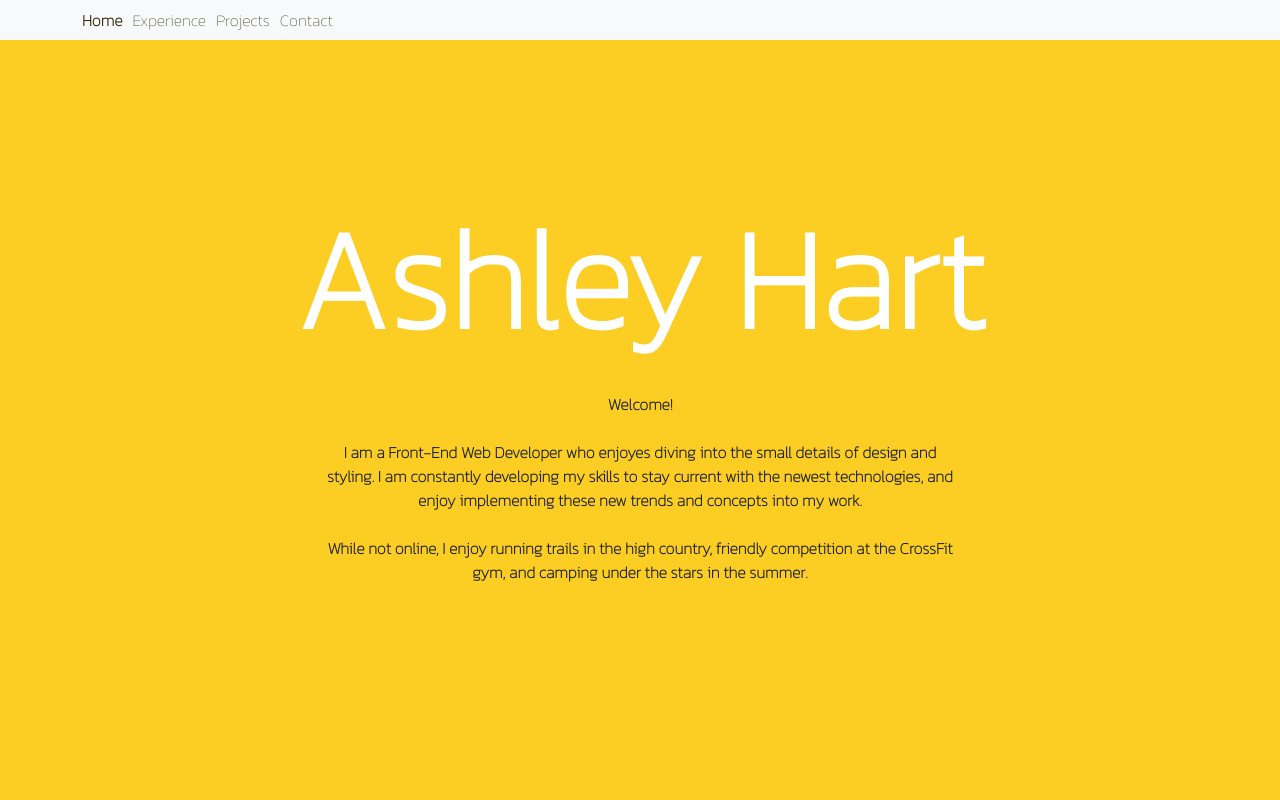
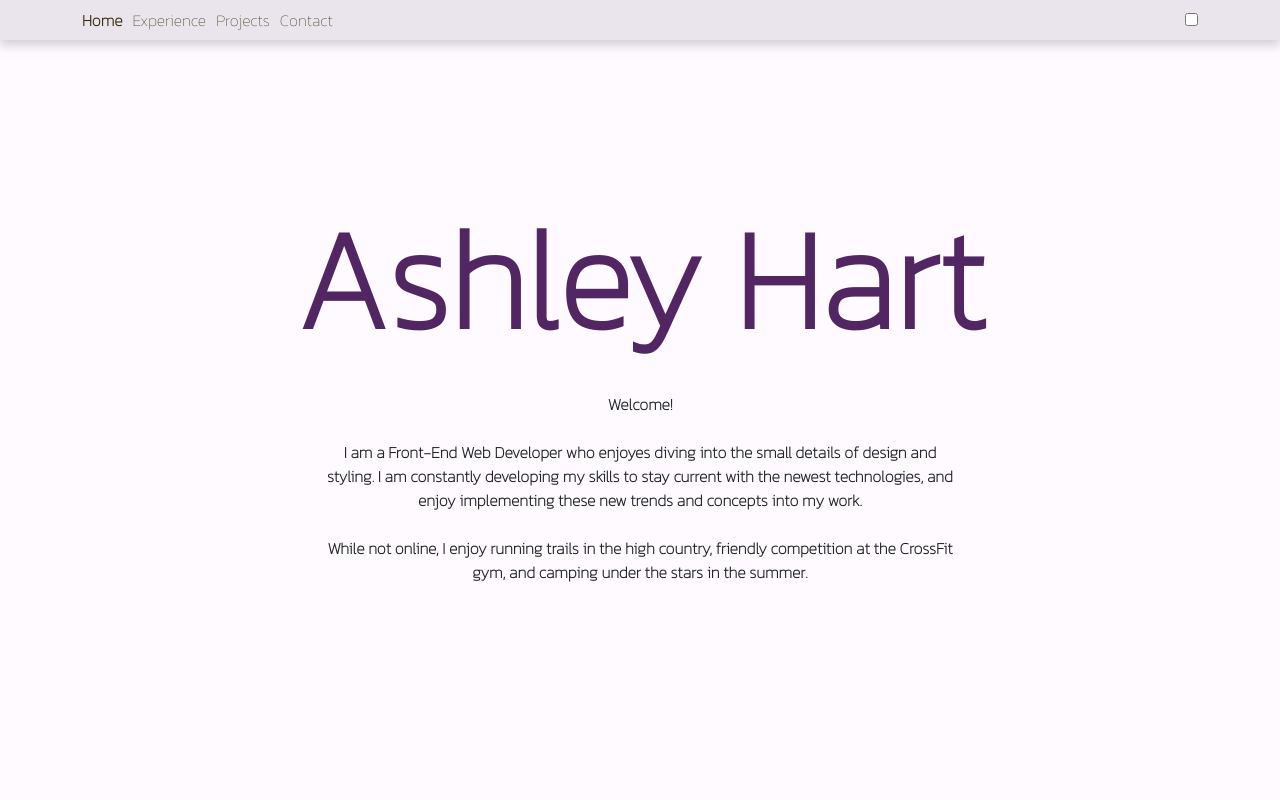
Before and after one commit to AshleyHart12/scss-portfolio, a React (Create React App) app: page /home in a window 1280 px wide. Shown: the top 800 px of the page. Built offline with nearby package versions, Linux system fonts and the light colour scheme.

Commit message:
toggle theme working

```diff
--- a/src/App.js
+++ b/src/App.js
@@ -1,17 +1,20 @@
+import { useEffect } from 'react';
 import './App.css';
 import './Scss/style.scss';
 import { BrowserRouter, Routes, Route } from 'react-router-dom';
 import Welcome from './Welcome';
 import ParallaxPage from './parallax';
-// import ContactForm from './Contact';
+import {keepTheme} from './Toggletheme';
 
 function App() {
+  useEffect(() => {
+    keepTheme();
+  })
   return (
     <BrowserRouter>
       <Routes>
         <Route path='/' element={<Welcome />} />
         <Route path='/home' element={<ParallaxPage />} />
-        {/* <Route path='/contact' element={<ContactForm />} /> */}
       </Routes>
     </BrowserRouter>
   );
--- a/src/Home.js
+++ b/src/Home.js
@@ -2,15 +2,25 @@ import React from "react";
 import "./Scss/style.scss";
 // import Aframe from './aframe';
 import { Element } from 'react-scroll';
-// import { Typewriter } from 'react-typewriting-effect';
-// import 'react-typewriting-effect/dist/index.css';
+// import Typed from "react-typed";
 
 const HomePageWelcome = () => {
   return (
     <Element id='home' name='home'>
     <div id="homepage-container" className="section-container">
-      <h1 className="sectionTitle">Ashley Hart</h1>
-      <div></div>
+    {/* <Typed
+      strings={[
+            "I'm a Full Stack Developer",
+            "I Love Software Development",
+            "I Love All My Subscribers",
+          ]}
+          typeSpeed={150}
+          backSpeed={100}
+          loop
+        /> */}
+      <div>
+         <h1 class='sectionTitle'>Ashley Hart</h1>
+      </div>
       <div class='home-page-text'>
       <span>Welcome!</span>
       <br/>
--- a/src/Navbar.js
+++ b/src/Navbar.js
@@ -2,12 +2,14 @@ import React, {useState} from 'react';
 import { Container, Navbar, Nav, NavDropdown } from 'react-bootstrap';
 import './Scss/style.scss';
 import {Link} from 'react-scroll';
+import ToggleButton from './ToggleButton';
 
 
 const Navigation = () => {
   const [expanded, setExpanded] = useState(false);
     return (
-        <Navbar bg="light" expand="lg" expanded={expanded}>
+      <>
+        <Navbar expand="lg" expanded={expanded}>
         <Container>
           <Navbar.Toggle aria-controls="basic-navbar-nav" onClick={() => setExpanded(!expanded)} />
           <Navbar.Collapse id="basic-navbar-nav">
@@ -16,21 +18,12 @@ const Navigation = () => {
               <Link to="experience" spy={true} smooth={true} duration={300} onClick={() => setExpanded(false)}>Experience</Link>
               <Link to="projects" spy={true} smooth={true} duration={300} onClick={() => setExpanded(false)}>Projects</Link>
               <Link to="contact" spy={true} smooth={true} duration={300} onClick={() => setExpanded(false)}>Contact</Link>
-              {/* <Nav.Link href="./experience">Experience</Nav.Link> */}
-              {/* <Nav.Link href="#link">Projects</Nav.Link>
-              <Nav.Link href="#link">About Me</Nav.Link>
-              <Nav.Link href="./Contact">Contact</Nav.Link> */}
-              {/* <NavDropdown title="Dropdown" id="basic-nav-dropdown">
-                <NavDropdown.Item href="#action/3.1">Action</NavDropdown.Item>
-                <NavDropdown.Item href="#action/3.2">Another action</NavDropdown.Item>
-                <NavDropdown.Item href="#action/3.3">Something</NavDropdown.Item>
-                <NavDropdown.Divider />
-                <NavDropdown.Item href="#action/3.4">Separated link</NavDropdown.Item>
-              </NavDropdown> */}
             </Nav>
           </Navbar.Collapse>
+          <ToggleButton />
         </Container>
       </Navbar>
+      </>
     )
 }
 
--- a/src/Scss/_variables.scss
+++ b/src/Scss/_variables.scss
@@ -1,5 +1,13 @@
+// BIGHT COLOR THEME
 $primary-color: #FCCD22;
 $secondary-color: #C61561;
 $primary-light: #F9DBE8;
 $accent-color: #357E9B;
 $text-color: #352C09;
+
+// MUTED COLOR THEME
+$primary-muted: rgb(254, 250, 255);
+// $secondary-muted:
+// $primary-light-muted:
+// $accent-color-muted:
+$text-color-muted: rgb(82, 38, 98);
--- a/src/Scss/style.scss
+++ b/src/Scss/style.scss
@@ -3,13 +3,43 @@
 @import './_variables';
 @import './mixins';
 
+.theme-bright {
+    #homepage-container  {
+        background-color: $primary-color;
+    }
+}
+
+.theme-muted {
+    #homepage-container {
+        background-color: $primary-muted
+    }
+    #experience-container {
+        background-color: rgb(243, 235, 245);
+    }
+    #projects-container {
+        background-color: rgb(228, 221, 230);
+    }
+    #contact-container {
+        background-color: rgb(218, 209, 220);
+    }
+    #form-submit {
+        background: repeat padding-box border-box 0% 0%/auto auto scroll linear-gradient(180deg, rgba(82, 38, 98, 0.75) 0%, rgba(82, 38, 98, 0.75) 100%), repeat padding-box border-box 50% 9%/50%, #FFFFFF;
+        border: none;
+    }
+     h1, .progress-title {
+        color: $text-color-muted
+     }
+}
+
 body {
     font-family: 'Kanit', sans-serif;
 }
 
-html {
+html, #root {
     scroll-behavior: smooth;
   }
+
+
 
 // GLOBALS
 .sectionTitle {
@@ -27,6 +57,11 @@ html {
         padding: 50px;
     }
 }
+
+
+
+
+
 
 // Button Primary
 .btn {
@@ -60,6 +95,8 @@ html {
     top: 0;
     width: 100%;
     z-index: 1;
+    background-color: rgba(230, 223, 233, 0.815);
+    box-shadow: 0px 5px 10px rgba(188, 181, 192, 0.676);
 }
 
  .navbar-nav{
@@ -77,6 +114,8 @@ html {
     margin-right: 10px;
 }
 
+// Toggle Button
+
 // Parallax Page
 div[class*='bgimg'] {
     position: relative;
@@ -89,21 +128,6 @@ div[class*='bgimg'] {
     height: 100px;
     background-image: url('https://external-content.duckduckgo.com/iu/?u=https%3A%2F%2Fi.pinimg.com%2Foriginals%2Fa2%2F4e%2F52%2Fa24e52669efb74b142c2cf1f32819a3f.jpg&f=1&nofb=1');
 }
-
-// .bgimg-1 {
-//     background-image: url('https://external-content.duckduckgo.com/iu/?u=https%3A%2F%2Fcdn.wallpapersafari.com%2F11%2F35%2FMVeijS.png&f=1&nofb=1');
-//     height: 200px;
-// }
-
-// .bgimg-2 {
-//     background-image: url('https://external-content.duckduckgo.com/iu/?u=https%3A%2F%2Fwww.outofhours-kidsclub.com%2Fwp-content%2Fuploads%2F2014%2F09%2Fgeneric-background-768x480.jpg&f=1&nofb=1');
-//     height: 200px;
-// }
-
-// .bgimg-3 {
-//     background-image: url('https://external-content.duckduckgo.com/iu/?u=https%3A%2F%2Fcsengineermag.com%2Fwp-content%2Fuploads%2F2019%2F06%2Fbackground_generic_default_image.jpg&f=1&nofb=1');
-//     height: 200px;
-// }
 
 
 // CONTACT FORM
@@ -156,17 +180,12 @@ input {
 
 // HOME PAGE
 #homepage-container {
-    background-color: $primary-color;
-    text-align: center;
-}
-
-#homepage-container {
-    background-color: url('');
     justify-content: center;
     min-height: 100vh;
     display: flex;
     align-content: center;
     flex-wrap: wrap;
+    text-align: center;
 }
 
 #homepage-container p {
@@ -291,6 +310,53 @@ input {
     margin-top: 10px;
 }
 
+.projectImageModal {
+    height: 15em;
+    width: 18em;
+}
+
+.projectImageModal:hover {
+    height: 16em;
+    width: 19em;
+    transform: rotate(7deg);
+}
+
+.modalPopUpLeft {
+    width: 65%;
+}
+
+.modalPopUpRight {
+    width: 45%;
+}
+
+.modal-content {
+    flex-direction: row;
+    padding: 20px;
+    font-weight: bold;
+}
+
+.modal-header {
+    border-bottom: none;
+    justify-content: center;
+}
+
+.modalCard {
+    padding: 10px;
+}
+
+.modalTitleLink {
+    text-decoration: none;
+}
+
+.modalCloseButton {
+    position: absolute;
+    bottom: 0;
+    right: 0;
+    height: 2em;
+    background-color: $secondary-color;
+    color: white;
+}
+
 .card {
     box-shadow: rgba(0, 0, 0, 0.2) 0px 60px 40px -7px;
 }
@@ -305,42 +371,3 @@ input {
     box-shadow: none;
     border: none;
 }
-// .carousel-text {
-//     color: $primary-light;
-//     background-color: rgba(0, 0, 0, 0.849);
-//     font-weight: 900;
-// }
-
-// .carousel-image {
-//     height:500px;
-//     margin-top: 50px;
-// }
-
-// .carousel-indicators {
-//     position: relative;
-// }
-// .carousel-indicators{
-//     display: none;
-// }
-
-// .carousel{
-//     min-height: 500px;
-// }
-
-// @media (max-width: 784px) {
-//     .carousel {
-//         min-height: 300px;
-//     }
-//     // .carousel-image {
-//     //     margin-top: 100px;
-//     // }
-// }
-
-// @media (max-width: 600px) {
-//     .carousel-caption {
-//         position: static;
-//     }
-//     .carousel-image {
-//         height: 200px;
-//     }
-// }
--- /dev/null
+++ b/src/ToggleButton.js
@@ -0,0 +1,42 @@
+import React, { useEffect, useState } from 'react'
+import './Scss/style.scss';
+import {setTheme} from './Toggletheme';
+
+function Toggle() {
+    const [toggleClass, setToggleClass] = useState('muted');
+    let theme = localStorage.getItem('theme');
+
+    const handleClick = () => {
+        if(localStorage.getItem('theme') === 'theme-muted') {
+            setTheme('theme-bright');
+            setToggleClass('bright')
+        } else {
+            setTheme('theme-muted');
+            setToggleClass('muted');
+        }
+    }
+
+    useEffect(() => {
+        if(localStorage.getItem('theme') === 'theme-muted') {
+            setToggleClass('muted')
+        } else if (localStorage.getItem('theme') === 'theme-bright') {
+            setToggleClass('bright')
+        }
+    }, [theme])
+
+    return (
+        <div className='container-toggle'>
+            {
+                toggleClass === 'bright' ?
+                <input type='checkbox'  className='toggle-checkbox' onClick={handleClick} checked />
+                :
+                <input type='checkbox'  className='toggle-checkbox' onClick={handleClick} />
+            }
+            <label htmlFor='toggle' className='toggle-label'>
+                <span className='toggle-label-background'></span>
+            </label>
+        </div>
+    )
+}
+
+export default Toggle;
--- /dev/null
+++ b/src/Toggletheme.js
@@ -0,0 +1,23 @@
+
+
+function setTheme(themeName) {
+    localStorage.setItem('theme', themeName);
+    document.documentElement.className = themeName;
+}
+
+function keepTheme() {
+    if (localStorage.getItem('theme')) {
+        if(localStorage.getItem('theme') === 'theme-muted') {
+            setTheme('theme-muted');
+        } else if (localStorage.getItem('theme') === 'theme-bright') {
+            setTheme('theme-bright')
+        }
+    } else {
+        setTheme('theme-muted')
+    }
+}
+
+module.exports = {
+    setTheme,
+    keepTheme
+}
```
Also changed, not shown: src/Scss/_mixins.scss (+10 -0 lines), 1 other file (tests, documents, lock files or other folders).
